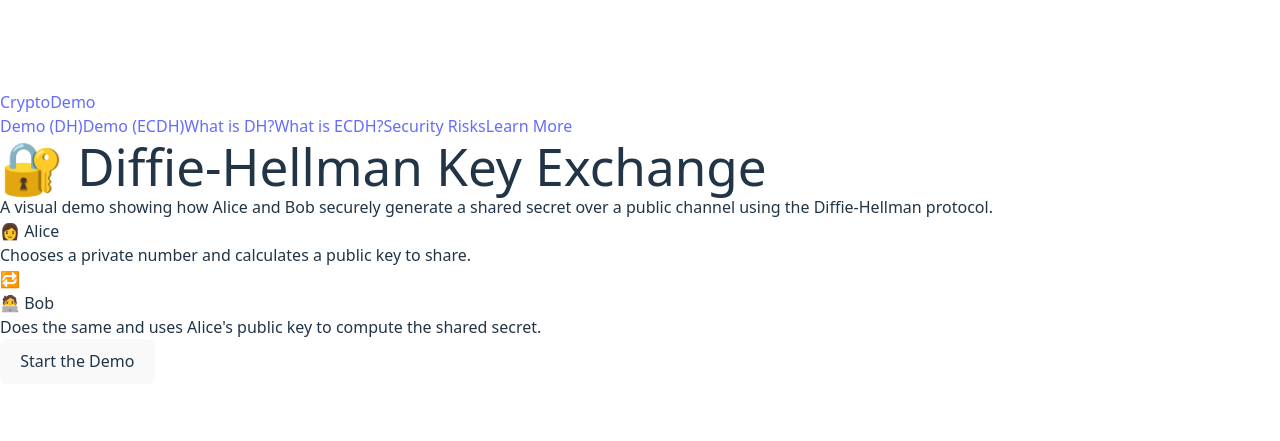
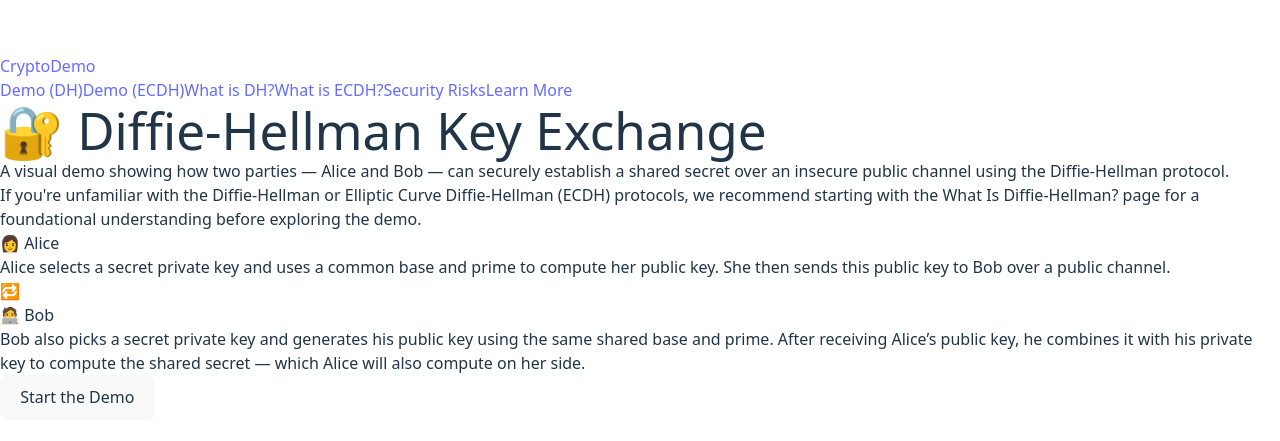
Before and after one commit to Ahmad-Choudhry/Diffie_Hellman, a React (Vite) app: page / in a window 1280 px wide. Shown: the part 163-604 px from the top of the page. Built offline with nearby package versions, Linux system fonts and the light colour scheme.

Commit message:
updated landing page to be more clear and informative

```diff
--- a/src/pages/LandingPage.tsx
+++ b/src/pages/LandingPage.tsx
@@ -9,21 +9,36 @@ export default function LandingPage() {
         🔐 Diffie-Hellman Key Exchange
       </h1>
 
-      <p className="text-lg text-center mb-10 w-full max-w-[90%]">
-        A visual demo showing how Alice and Bob securely generate a shared secret over a public channel using the Diffie-Hellman protocol.
+      <p className="text-lg text-center mb-6 w-full max-w-[90%]">
+        A visual demo showing how two parties — Alice and Bob — can securely establish a shared secret over an insecure public channel using the Diffie-Hellman protocol.
+      </p>
+
+      <p className="text-sm text-center mb-10 max-w-[90%] text-gray-300">
+        If you're unfamiliar with the Diffie-Hellman or Elliptic Curve Diffie-Hellman (ECDH) protocols, we recommend starting with the{' '}
+        <span
+          className="text-blue-400 hover:underline cursor-pointer"
+          onClick={() => navigate('/what-is-dh')}
+        >
+          What Is Diffie-Hellman?
+        </span>{' '}
+        page for a foundational understanding before exploring the demo.
       </p>
 
       <div className="flex flex-row flex-wrap justify-evenly items-stretch gap-10 w-full px-10 max-w-7xl">
         <div className="bg-slate-700 p-6 rounded-2xl shadow-lg flex-1 min-w-[300px] max-w-[500px] text-center">
           <h2 className="text-xl font-semibold mb-2">👩 Alice</h2>
-          <p className="text-sm">Chooses a private number and calculates a public key to share.</p>
+          <p className="text-sm">
+            Alice selects a secret private key and uses a common base and prime to compute her public key. She then sends this public key to Bob over a public channel.
+          </p>
         </div>
 
         <div className="text-4xl animate-pulse self-center">🔁</div>
 
         <div className="bg-slate-700 p-6 rounded-2xl shadow-lg flex-1 min-w-[300px] max-w-[500px] text-center">
           <h2 className="text-xl font-semibold mb-2">🧑‍💻 Bob</h2>
-          <p className="text-sm">Does the same and uses Alice's public key to compute the shared secret.</p>
+          <p className="text-sm">
+            Bob also picks a secret private key and generates his public key using the same shared base and prime. After receiving Alice’s public key, he combines it with his private key to compute the shared secret — which Alice will also compute on her side.
+          </p>
         </div>
       </div>
 
--- a/src/pages/SharedSecretDemo.tsx
+++ b/src/pages/SharedSecretDemo.tsx
@@ -54,7 +54,7 @@ export default function SharedSecretDemo() {
           <div className="flex-[1_1_0%] min-w-0 h-full">
             <ColumnComponent title="Alice">
                 <div className="text-left text-sm font-mono overflow-x-auto whitespace-nowrap space-y-1">
-                    <p>Private Key: <span className="text-red-400 font-semibold">{privateA || "-"}</span></p>
+                    <p>Private Key (a): <span className="text-red-400 font-semibold">{privateA || "-"}</span></p>
                     <p>Shared Secret: <span className="text-red-400 font-semibold">{sharedSecretA || "-"}</span></p>
                 </div>
             </ColumnComponent>
@@ -76,7 +76,7 @@ export default function SharedSecretDemo() {
           <div className="flex-[1_1_0%] min-w-0 h-full">
             <ColumnComponent title="Bob">
                 <div className="text-left text-sm font-mono overflow-x-auto whitespace-nowrap space-y-1">
-                    <p>Private Key: <span className="text-red-400 font-semibold">{privateB || "-"}</span></p>
+                    <p>Private Key (b): <span className="text-red-400 font-semibold">{privateB || "-"}</span></p>
                     <p>Shared Secret: <span className="text-red-400 font-semibold">{sharedSecretB || "-"}</span></p>
                 </div>
             </ColumnComponent>
--- a/src/pages/SharedSecretECDHDemo.tsx
+++ b/src/pages/SharedSecretECDHDemo.tsx
@@ -49,7 +49,7 @@ export default function SharedSecretECDHDemo() {
           <div className="flex-[1_1_0%] min-w-0 h-full">
             <ColumnComponent title="Alice">
               <div className="text-left text-sm font-mono overflow-x-auto whitespace-nowrap space-y-1 mb-4">
-                <p>Private Key: <span className="text-red-400 font-semibold">{privateA || '-'}</span></p>
+                <p>Private Key (a): <span className="text-red-400 font-semibold">{privateA || '-'}</span></p>
                 <p>Shared Secret: <span className="text-red-400 font-semibold">{sharedSecretA ? JSON.stringify(sharedSecretA) : '-'}</span></p>
               </div>
             </ColumnComponent>
```
